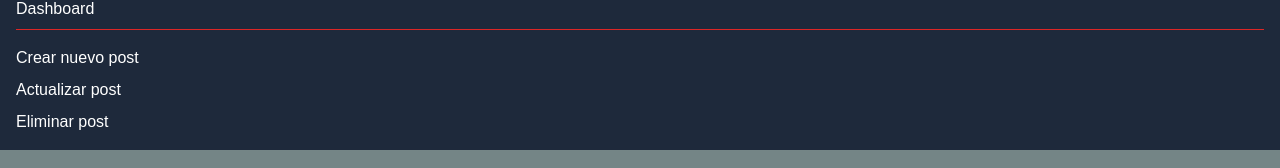
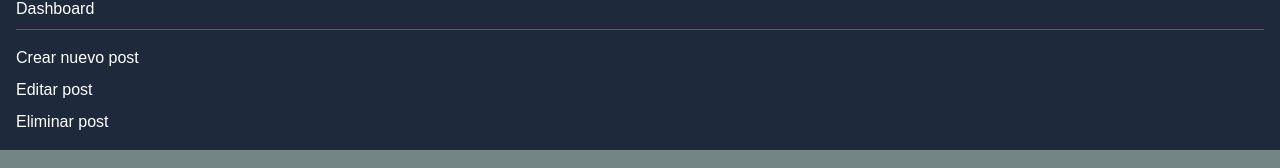
Before and after one commit to facundop1/dashboard, a React (Create React App) app: page / in a window 1280 px wide. Shown: the part 203-371 px from the top of the page. Built offline with nearby package versions, Linux system fonts and the light colour scheme.

Commit message:
sideboard

```diff
--- a/src/components/Sideboard.jsx
+++ b/src/components/Sideboard.jsx
@@ -18,7 +18,7 @@ export default function Sideboard() {
 
             <section class="bg-slate-800 px-4 pb-4 flex flex-col gap-2">
                 <p class="text-white">Crear nuevo post</p>
-                <p class="text-white">Actualizar post</p>
+                <p class="text-white">Editar post</p>
                 <p class="text-white">Eliminar post</p>
             </section>
 
```
